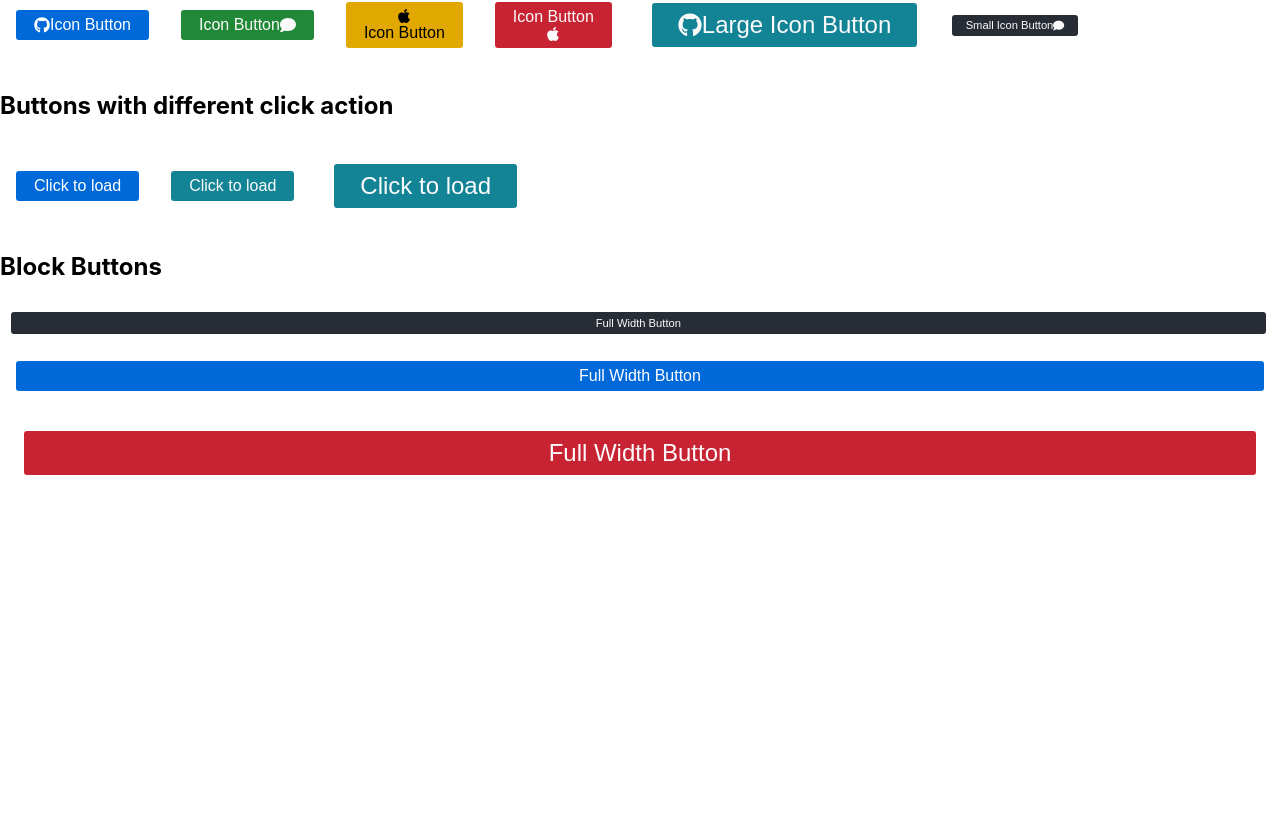
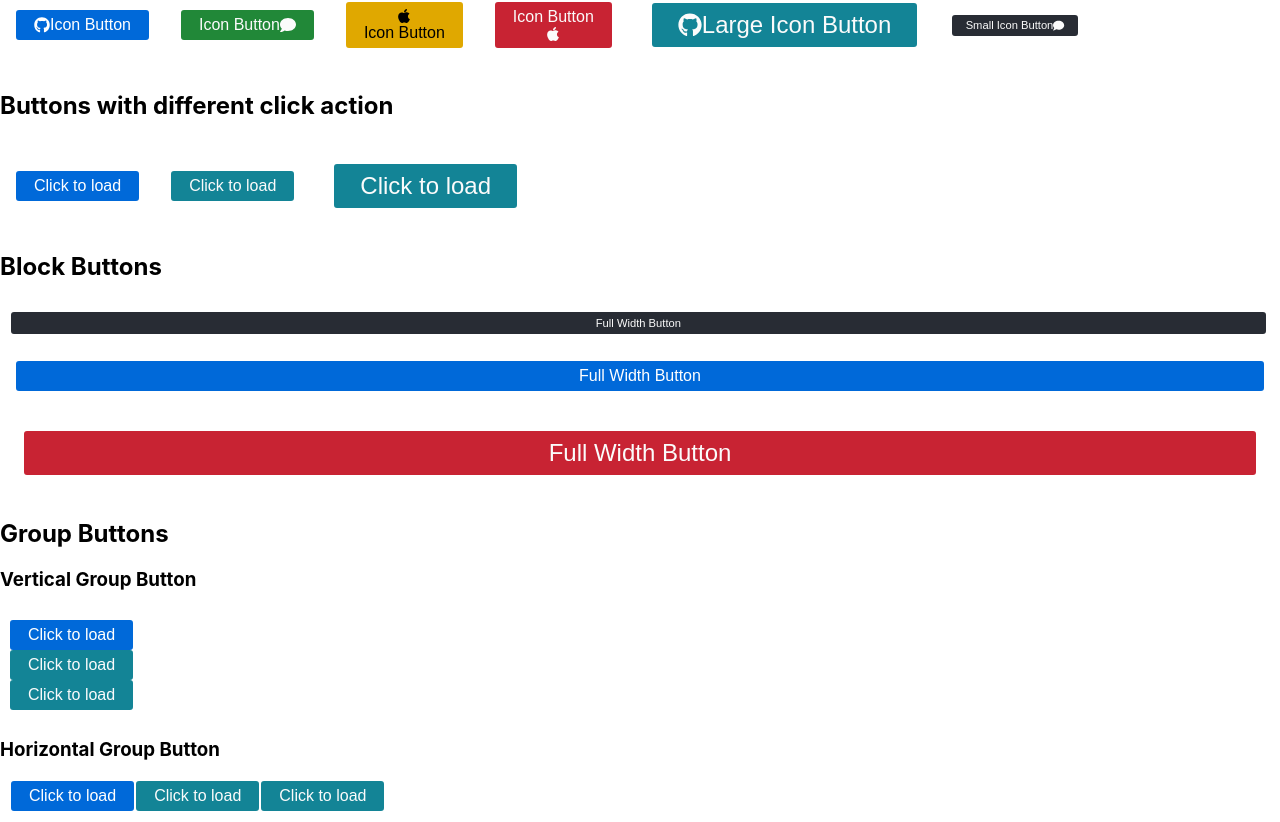
Before and after one commit to reactgeeks/todo, a React (Create React App) app: page /button in a window 1280 px wide. Shown: the part 443-1265 px from the top of the page. Before the commit the page ends 942 px from the top, so only its background shows below. Built offline with nearby package versions, Linux system fonts and the light colour scheme.

Commit message:
added group button component

```diff
--- a/src/todo/components/Button.js
+++ b/src/todo/components/Button.js
@@ -6,12 +6,16 @@ const Button = styled.button`
   background: ${props => props.bg ? props.bg : "#0069D9"};
   color: ${props => props.color ? props.color : "white"};
   font-size: 1em;
-  margin: 1em;
+  margin: ${props => props.margin ? props.margin : '1em'};
   padding: 0.25em 1em;
   border: 2px solid ${props => props.bg ? props.bg : "#0069D9"};
   border-radius: 3px;
   width: ${props => props.block ? '98%' : ""};
   cursor: pointer;
+
+  &:hover {
+    filter: brightness(1.2);
+  }
 `;
 
 const LargeButton = styled(Button)`
@@ -67,7 +71,7 @@ const StyledSpinner = styled.svg`
     }
   `;
 
-export default ({ icon, bg, color, children, size, iconPosition, action, block, isLoading, handleClick }) => {
+export default ({ icon, bg, color, children, size, iconPosition, action, block, isLoading, handleClick, margin }) => {
   const Icon = Fa[icon];
   let iconStyle = {};
 
@@ -81,15 +85,15 @@ export default ({ icon, bg, color, children, size, iconPosition, action, block,
     iconStyle = { display: 'flex', flexDirection: 'column-reverse', alignItems: 'center' }
   }
 
-  let RenderButton = (<Button style={iconStyle} bg={bg} color={color} block={block} onClick={handleClick}>
+  let RenderButton = (<Button style={iconStyle} bg={bg} color={color} block={block} onClick={handleClick} margin={margin}>
     {isLoading ? action === 'text' ? 'Loading...' : <Spinner /> : Icon ? <><Icon />{children}</> : children}
   </Button>);
   if (size === "lg") {
-    RenderButton = (<LargeButton style={iconStyle} bg={bg} color={color} block={block} onClick={handleClick}>
+    RenderButton = (<LargeButton style={iconStyle} bg={bg} color={color} block={block} onClick={handleClick} margin={margin}>
       {isLoading ? action === 'text' ? 'Loading...' : <Spinner /> : Icon ? <><Icon />{children}</> : children}
     </LargeButton>)
   } else if (size === "sm") {
-    RenderButton = (<SmallButon style={iconStyle} bg={bg} color={color} block={block} handleClick={handleClick}>
+    RenderButton = (<SmallButon style={iconStyle} bg={bg} color={color} block={block} handleClick={handleClick} margin={margin}>
       {isLoading ? action === 'text' ? 'Loading...' : <Spinner /> : Icon ? <><Icon />{children}</> : children}
     </SmallButon>)
   }
--- a/src/todo/components/ButtonDemo.js
+++ b/src/todo/components/ButtonDemo.js
@@ -1,5 +1,6 @@
 import React, { useState }  from 'react';
 import Button from './Button';
+import ButtonGroup from './ButtonGroup';
 import styled from 'styled-components';
 
 const Container = styled.div`
@@ -68,7 +69,23 @@ export default () => {
                 <Button action="text" block={true}>Full Width Button</Button>
                 <Button bg="#C82333" color="#FBFBFB" action="text" block={true} size="lg">Full Width Button</Button>
             </Container>
-
+            <h2>Group Buttons</h2>
+            <div>
+                <h3>Vertical Group Button</h3>
+                <Container>
+                    <ButtonGroup vertical in_margin="0" out_margin="10px">
+                        <Button action="text" isLoading={isLoading} handleClick={handleClick}>Click to load</Button>
+                        <Button bg="#138496" color="#FBFBFB" action="icon" isLoading={isLoading2} handleClick={handleClick2}>Click to load</Button>
+                        <Button bg="#138496" color="#FBFBFB" action="icon" isLoading={isLoading3} handleClick={handleClick3}>Click to load</Button>
+                    </ButtonGroup>
+                </Container>
+                <h3>Horizontal Group Button</h3>
+                <ButtonGroup in_margin="1px" out_margin="10px">
+                    <Button action="text" isLoading={isLoading} handleClick={handleClick}>Click to load</Button>
+                    <Button bg="#138496" color="#FBFBFB" action="icon" isLoading={isLoading2} handleClick={handleClick2}>Click to load</Button>
+                    <Button bg="#138496" color="#FBFBFB" action="icon" isLoading={isLoading3} handleClick={handleClick3}>Click to load</Button>
+                </ButtonGroup>
+            </div>
         </React.Fragment>
     );
 };
--- /dev/null
+++ b/src/todo/components/ButtonGroup.js
@@ -0,0 +1,17 @@
+import React from 'react';
+import Styled from 'styled-components';
+
+const Container = Styled.div`
+    margin : ${props => props.margin ? props.margin : '3px'};
+    display : flex;
+    flex-direction: ${props => props.vertical ? 'column' : 'row'}
+`;
+
+export default ({in_margin, out_margin, children, vertical}) => {
+
+    const childrenWithProps = React.Children.map(children, child =>
+        React.cloneElement(child, {margin : in_margin})
+    );
+
+    return <Container vertical={vertical} margin = {out_margin}>{childrenWithProps}</Container>
+}
```
